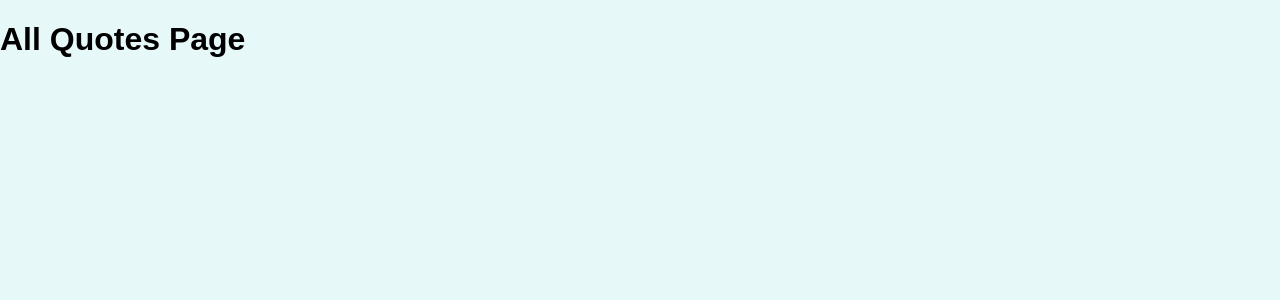
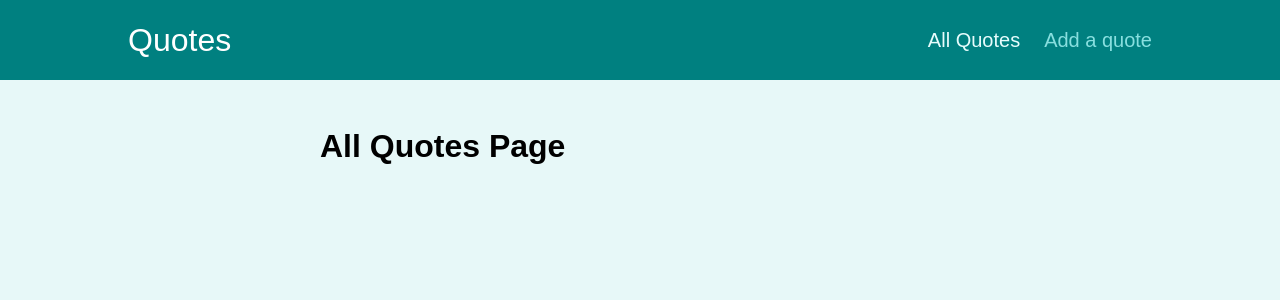
Before and after one commit to jaredmdp/quotesApp, a React (Create React App) app: page /quotes in a window 1280 px wide. Shown: the top 300 px of the page. Built offline with nearby package versions, Linux system fonts and the light colour scheme.

Commit message:
add navbar with NavLinks

```diff
--- a/src/App.js
+++ b/src/App.js
@@ -3,9 +3,11 @@ import { Switch, Route, Redirect } from 'react-router-dom';
 import QuoteAll from './pages/QuoteAll';
 import QuoteDetails from './pages/QuoteDetails';
 import QuoteNew from './pages/QuoteNew';
+import Layout from './components/layout/Layout'
 
 function App() {
   return (
+    <Layout>
       <Switch>
         <Route path='/' exact>
           <Redirect to='/quotes' />
@@ -20,6 +22,7 @@ function App() {
           <QuoteNew />
         </Route>
       </Switch>
+    </Layout>
   );
 }
 
--- /dev/null
+++ b/src/components/layout/Layout.js
@@ -0,0 +1,13 @@
+import { Fragment } from 'react';
+import classes from './Layout.module.css'
+import NavbarMain from './NavbarMain';
+
+//wrapper for App.js
+const Layout = (props) => {
+    return <Fragment>
+        <NavbarMain />
+        <main className={classes.main}>{props.children}</main>
+    </Fragment>
+};
+
+export default Layout;
--- /dev/null
+++ b/src/components/layout/NavbarMain.js
@@ -0,0 +1,24 @@
+import classes from './NavbarMain.module.css'
+import { NavLink } from 'react-router-dom';
+
+const NavbarMain = () => {
+    return <header className={classes.header}>
+        <div className={classes.logo}>Quotes</div>
+        <nav className={classes.nav}>
+            <ul>
+                <li>
+                    <NavLink to='/quotes' activeClassName={classes.active}>
+                        All Quotes
+                    </NavLink>
+                </li>
+                <li>
+                    <NavLink to='/quotes-new' activeClassName={classes.active}>
+                        Add a quote
+                    </NavLink>
+                </li>
+            </ul>
+        </nav>
+    </header>
+};
+
+export default NavbarMain;
```
Also changed, not shown: src/components/layout/NavbarMain.module.css (renamed from src/components/layout/MainNavigation.module.css). Lines whose indentation alone changed are shown as unchanged.
